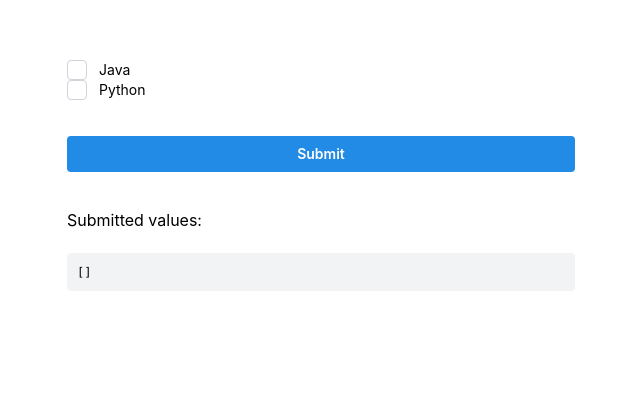
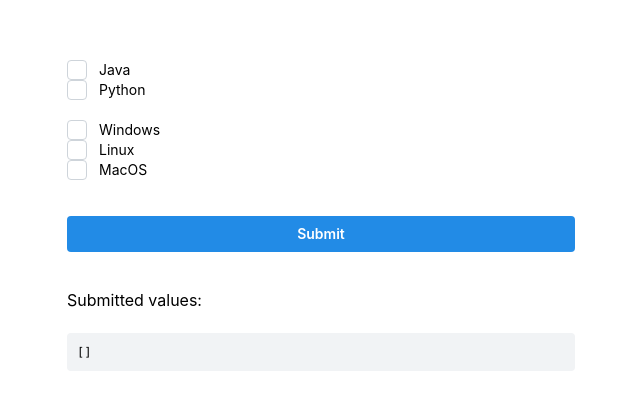
Before and after one commit to Silverfire94/Thurrock-Council-Accessibility-Solutions, a React (Vite) app: page / in a window 1280 px wide. Shown: the top 410 px of the page, without its empty margins (319-959 px from the left). Built offline with nearby package versions, Linux system fonts and the light colour scheme; no server answers; what aws-amplify would draw is missing.

Commit message:
Add checkbox event handlers

```diff
--- a/src/FormGenerator2.jsx
+++ b/src/FormGenerator2.jsx
@@ -5,13 +5,45 @@ import { useState } from 'react'
 export function FormGenerator() {
     const [value, setValue] = useState([])
 
+    const form = useForm({
+        initialValues: {
+            group1: [],
+            group2: [],
+            text1: "",
+            radio: "",
+        },
+    })
+
+    const handleCheckboxChange = (group) => (event) => {
+        form.setFieldValue(group, event.target.checked
+            ? [...form.values[group], event.target.value]
+            : form.values[group].filter((item) => item != event.target.value)
+        )
+    }
+
+    const handleRadioChange = (event) => {
+        form.setFieldValue("radio", event.target.value)
+    }
+
+    const handleTextAreaChange = (event) => {
+        form.setFieldValue("text1", event.target.value)
+    }
+
     return (
         <Container size="xs" pt={60} pb={60}>
             <Stack justify='flex-start' align='stretch' gap="lg">
-                <Checkbox.Group value={value} onChange={setValue}>
-                    <Checkbox value="java" label="Java" />
+
+                <Checkbox.Group key="box1" value={value} onChange={setValue}>
+                    <Checkbox value="java" label="Java" checked={form.values.group1.includes("java")} onChange={handleCheckboxChange("group1")}/>
                     <Checkbox value="python" label="Python" />
                 </Checkbox.Group>
+
+                <Checkbox.Group key="box2" value={value} onChange={setValue}>
+                    <Checkbox value="windows" label="Windows" />
+                    <Checkbox value="linux" label="Linux" />
+                    <Checkbox value="macos" label="MacOS" />
+                </Checkbox.Group>
+
                 <Button type="submit" mt="md">Submit</Button>
 
                 <Text mt="md">Submitted values:</Text>
```
